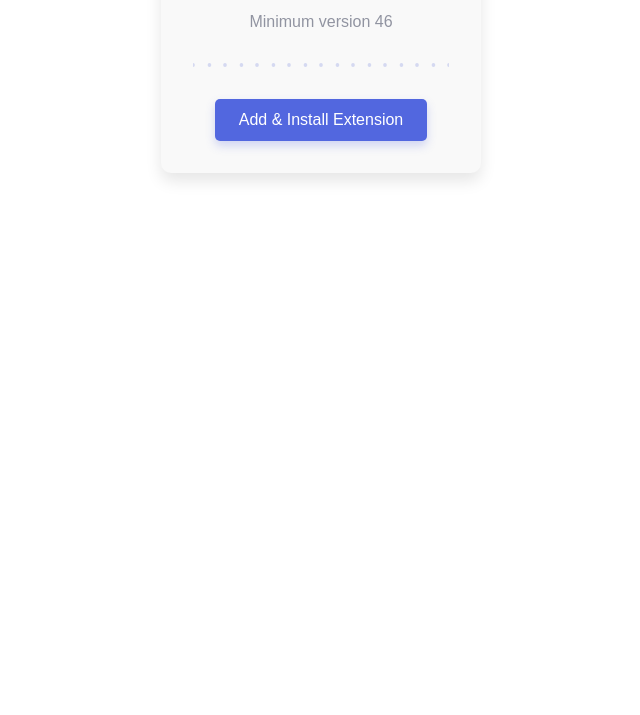
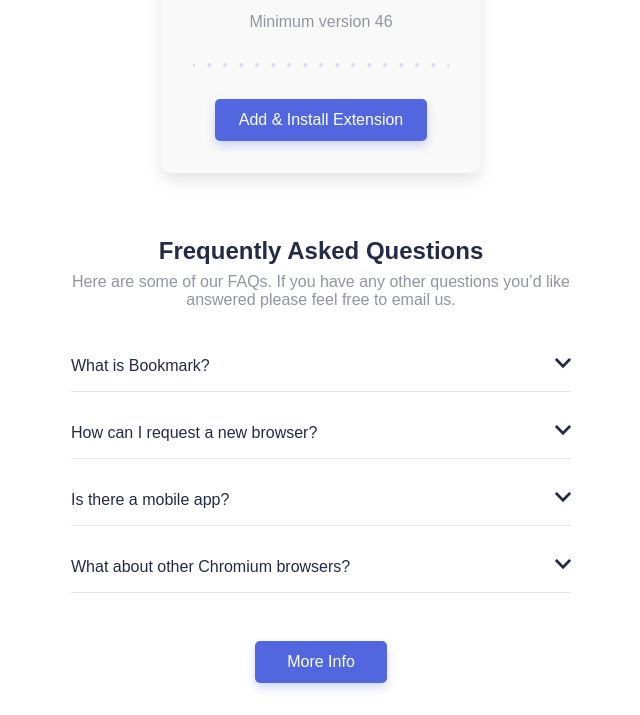
Before and after one commit to milenialdev/ITA_S1-Maquetacio, a plain HTML site: page index.html in a window 1280 px wide. Shown: the part 2420-3135 px from the top of the page, without its empty margins (319-959 px from the left). Before the commit the page ends 2625 px from the top, so only its background shows below. Drawn offline with Linux system fonts and the light colour scheme.

Commit message:
Añadida sección FAQ con animaciones

```diff
--- a/css/style.css
+++ b/css/style.css
@@ -312,3 +312,83 @@
   cursor: pointer;
   transition: background-color 0.2s ease-in-out;
 }
+
+.faq {
+  padding: 2rem 1rem;
+  text-align: center;
+}
+
+.faq__title {
+  font-size: 1.5rem;
+  margin-bottom: 0.5rem;
+  color: rgb(37, 43, 70);
+}
+
+.faq__description {
+  font-size: 1rem;
+  color: rgb(145, 148, 161);
+  max-width: 500px;
+  margin: 0 auto 2rem;
+}
+
+.faq__list {
+  max-width: 500px;
+  margin: 0 auto;
+  text-align: left;
+}
+
+.faq__item {
+  margin-bottom: 1rem;
+  border-bottom: 1px solid rgba(0, 0, 0, 0.1);
+}
+
+.faq__question {
+  font-size: 1rem;
+  padding: 1rem 0;
+  cursor: pointer;
+  color: rgb(36, 42, 69);
+  position: relative;
+  display: flex;
+  justify-content: space-between;
+  align-items: center;
+}
+
+.faq__question::after {
+  content: "";
+  mask-image: url("../assets/icons/icon-arrow.svg");
+  -webkit-mask-image: url("../assets/icons/icon-arrow.svg");
+  mask-repeat: no-repeat;
+  mask-size: contain;
+  -webkit-mask-repeat: no-repeat;
+  -webkit-mask-size: contain;
+  background-color: rgb(36, 42, 69);
+  width: 1rem;
+  height: 1rem;
+  transition: transform 0.3s ease-in-out, background-color 0.3s ease-in-out;
+  transform: rotate(0deg);
+  transform-origin: center;
+  mask-size: contain;
+}
+
+.faq__item[open] .faq__question::after {
+  transform: rotate(180deg);
+  background-color: rgb(250, 87, 87); /* rojo al estar abierto */
+}
+
+.faq__answer {
+  font-size: 0.95rem;
+  color: rgb(145, 148, 161);
+  padding-bottom: 1rem;
+}
+
+.faq__button {
+  background-color: #5267df;
+  color: #fff;
+  border: none;
+  padding: 0.75rem 2rem;
+  font-size: 1rem;
+  border-radius: 5px;
+  margin-top: 2rem;
+  cursor: pointer;
+  transition: background-color 0.2s ease-in-out;
+}
--- a/index.html
+++ b/index.html
@@ -107,5 +107,36 @@
             </div>
         </div>
     </section>
+    <section class="faq">
+        <h2 class="faq__title">Frequently Asked Questions</h2>
+        <p class="faq__description">
+         Here are some of our FAQs. If you have any other questions you’d like answered please feel free to email us.
+         </p>
+
+        <div class="faq__list">
+            <details class="faq__item">
+            <summary class="faq__question">What is Bookmark?</summary>
+            <p class="faq__answer">Bookmark is a browser extension which allows you to easily manage your bookmarks. The extension provides simple utilities including but not limited to: searching through your bookmarks, categorizing them into collections, sharing bookmarks and much more.</p>
+            </details>
+
+            <details class="faq__item">
+            <summary class="faq__question">How can I request a new browser?</summary>
+            <p class="faq__answer">We conduct frequent polls through our newsletter if you wish to voice your opinion on which browsers should be prioritized. We will almost always choose to work on the browsers that have the most demand.</p>
+            </details>
+
+            <details class="faq__item">
+            <summary class="faq__question">Is there a mobile app?</summary>
+            <p class="faq__answer">Currently there are no plans for developing a mobile app. However, if there is enough demand for it, we're definitely willing to develop one for you!</p>
+            </details>
+
+            <details class="faq__item">
+            <summary class="faq__question">What about other Chromium browsers?</summary>
+            <p class="faq__answer">We're hard at work in developing compatible extensions for other chromium browsers such as Microsoft Edge and Brave.</p>
+            </details>
+        </div>
+
+        <button class="button--shadow faq__button">More Info</button>
+    </section>
+
 </body>
 </html>
```
Lines whose indentation alone changed are shown as unchanged.
